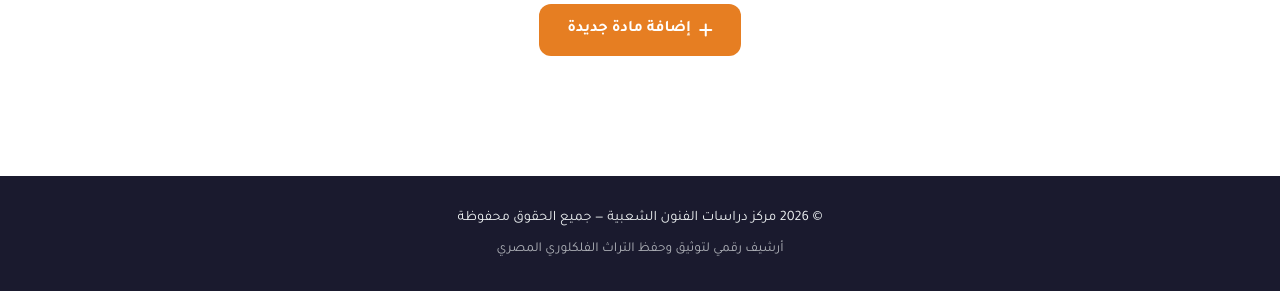
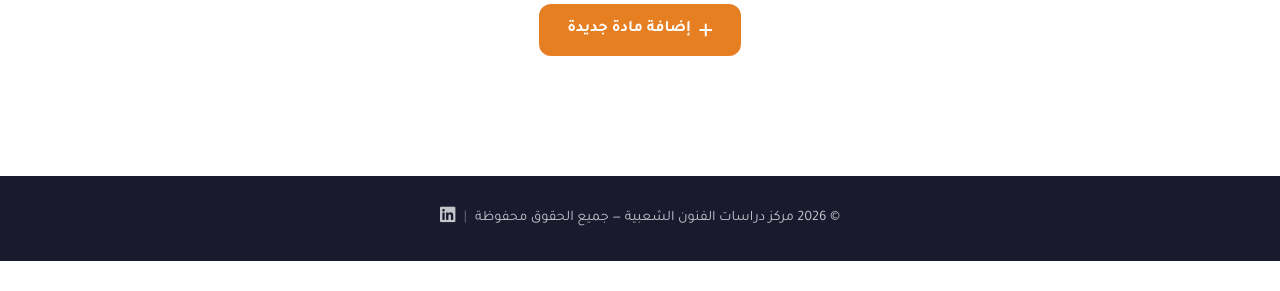
Before and after one commit to MahmoudElmasrrrrry/Folklore-System, a Node server app: page / in a window 1280 px wide. Shown: the part 2702-2993 px from the top of the page. After the commit the page ends 2963 px from the top, so only its background shows below. Run offline with Node 20, Linux system fonts and the light colour scheme; data comes from the database, SQL or seed files in the repository; data that the repository does not hold is empty; some libraries are stand-ins or nearby versions.

Commit message:
feat: add developer credits to footer

```diff
--- a/views/partials/footer.ejs
+++ b/views/partials/footer.ejs
@@ -1,8 +1,11 @@
 <footer class="footer">
     <div class="container">
-        <p>© <%= new Date().getFullYear() %> مركز دراسات الفنون الشعبية — جميع الحقوق محفوظة</p>
-        <p style="margin-top: 8px; opacity: 0.7; font-size: 0.85rem;">
-            أرشيف رقمي لتوثيق وحفظ التراث الفلكلوري المصري
+        <p style="font-size: 0.9rem; margin: 0; opacity: 0.8; display: flex; align-items: center; justify-content: center; gap: 8px;">
+            © <%= new Date().getFullYear() %> مركز دراسات الفنون الشعبية — جميع الحقوق محفوظة
+            <span style="opacity: 0.5;">|</span>
+            <a href="https://www.linkedin.com/in/mahmoud-elmasry-537aa6323/" target="_blank" style="color: inherit; transition: opacity 0.3s;" onmouseover="this.style.opacity='0.6'" onmouseout="this.style.opacity='1'" title="Mahmoud Elmasry LinkedIn">
+                <i class="fa-brands fa-linkedin" style="font-size: 1.1rem;"></i>
+            </a>
         </p>
     </div>
 </footer>
```
Also changed, not shown: README.md.
